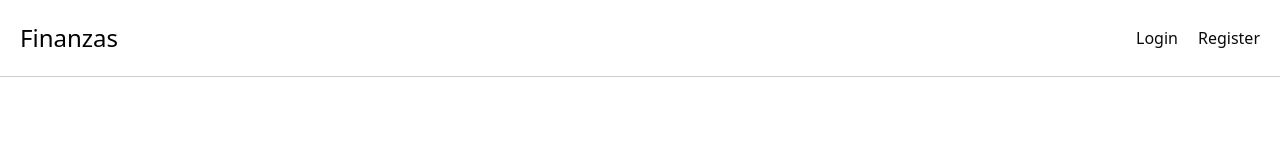
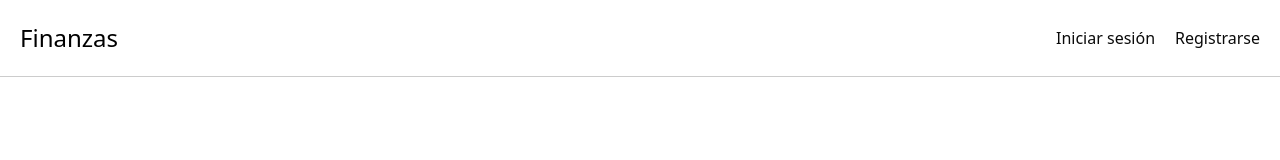
Before and after one commit to rtrigoso1425/Finanzas, a React (Vite) app: page / in a window 1280 px wide. Shown: the top 160 px of the page. Built offline with nearby package versions, Linux system fonts and the light colour scheme; no server answers; sample sign-in values are in the browser's storage.

Commit message:
solucion de las traducciones

```diff
--- a/index.html
+++ b/index.html
@@ -1,5 +1,5 @@
 <!doctype html>
-<html lang="en">
+<html lang="es-419">
   <head>
     <meta charset="UTF-8" />
     <link rel="icon" type="image/svg+xml" href="/vite.svg" />
--- a/src/App.jsx
+++ b/src/App.jsx
@@ -79,6 +79,21 @@ function App() {
     return () => subscription.unsubscribe();
   }, [dispatch]);
 
+  useEffect(() => {
+    const lang = (navigator.language || navigator.userLanguage || '').toLowerCase();
+    const root = document.documentElement;
+
+    if (lang.startsWith('es')) {
+      root.setAttribute('lang', 'es-419');
+      root.setAttribute('translate', 'no');
+    } else {
+      // Si no está en Español, seguimos manteniendo la página en español latinoamericano,
+      // con instrucción para no traducir las zonas críticas.
+      root.setAttribute('lang', 'es-419');
+      root.setAttribute('translate', 'no');
+    }
+  }, []);
+
   // ... (El resto de tu return con las Routes se queda igual)
   return (
     <Routes>
--- a/src/components/layout/Sidebar.jsx
+++ b/src/components/layout/Sidebar.jsx
@@ -19,6 +19,7 @@ function SidebarLink({ icon: Icon, label, to, active, isCollapsed, isSubItem = f
   const content = (
     <Link
       to={to}
+      translate="no"
       className={cn(
         "flex items-center gap-3 py-2.5 rounded-lg transition-all duration-200 group font-medium",
         active
@@ -126,7 +127,7 @@ export function Sidebar({ isCollapsed, onToggle }) {
       <nav className="flex-1 overflow-y-auto overflow-x-hidden py-4 px-4 space-y-4">
         <SidebarLink
           icon={LayoutDashboard}
-          label="Dashboard"
+          label="Tablero"
           to="/dashboard"
           active={isActive("/dashboard")}
           isCollapsed={isCollapsed}
--- a/src/pages/HomePage.jsx
+++ b/src/pages/HomePage.jsx
@@ -49,7 +49,7 @@ const HomePage = () => {
             </span>
           )}
         </div>
-        <nav>
+        <nav translate="no">
           <ul
             style={{
               listStyle: "none",
@@ -67,7 +67,7 @@ const HomePage = () => {
                   </span>
                 </li>
                 <li>
-                  <Link to="/dashboard">Dashboard</Link>
+                  <Link to="/dashboard" translate="no">Tablero</Link>
                 </li>
                 <li>
                   <button onClick={onLogout}>Cerrar Sesión</button>
@@ -76,10 +76,10 @@ const HomePage = () => {
             ) : (
               <>
                 <li>
-                  <Link to="/login">Login</Link>
+                  <Link to="/login" translate="no">Iniciar sesión</Link>
                 </li>
                 <li>
-                  <Link to="/register">Register</Link>
+                  <Link to="/register" translate="no">Registrarse</Link>
                 </li>
               </>
             )}
```
